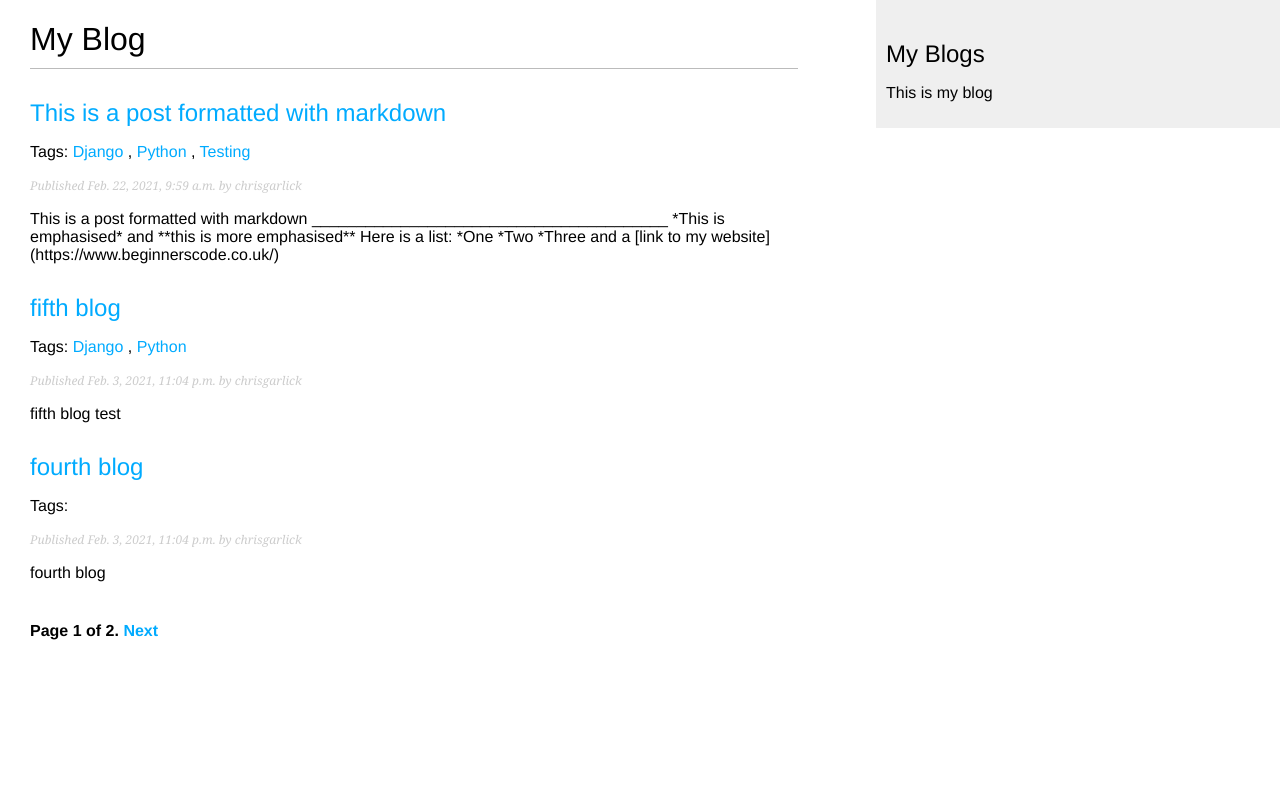
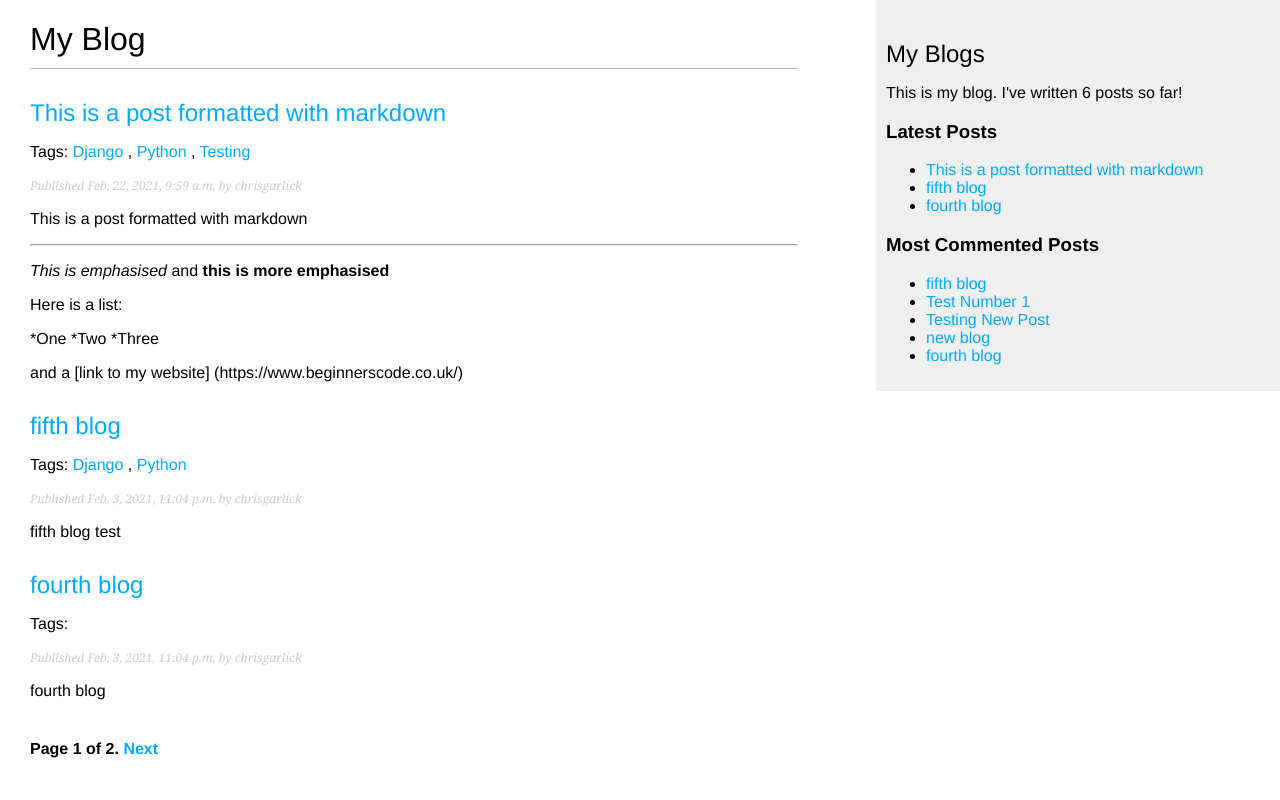
Before and after one commit to Chrisgarlick/Django3, a Django app: page /blog/ in a window 1280 px wide. Run offline with Django 3.2, Linux system fonts and the light colour scheme; data comes from the database, SQL or seed files in the repository; both versions use the stored data as it was after the commit; parts of the project's set-up code (start-up, migrations or seed data) failed here and were passed over.

Commit message:
Up to page 101 - or 76

```diff
--- a/config/blog/templates/blog/base.html
+++ b/config/blog/templates/blog/base.html
@@ -1,4 +1,5 @@
 <!DOCTYPE html>
+{% load blog_tags %}
 {% load static %}
 <html lang="en">
 <head>
@@ -14,7 +15,18 @@
     </div>
     <div id="sidebar">
         <h2>My Blogs</h2>
-        <p>This is my blog</p>
+        <p>This is my blog. I've written {% total_posts %} posts so far!</p>
+        <h3>Latest Posts</h3>
+        {% show_latest_posts 3 %}
+        <h3>Most Commented Posts</h3>
+        {% get_most_commented_posts as most_commented_posts %}
+        <ul>
+            {% for post in most_commented_posts %}
+                <li>
+                    <a href="{{ post.get_absolute_url }}">{{ post.title }}</a>
+                </li>
+            {% endfor %}
+        </ul>
     </div>
 </body>
 </html>
--- a/config/blog/templates/blog/post/detail.html
+++ b/config/blog/templates/blog/post/detail.html
@@ -1,4 +1,5 @@
 {% extends 'blog/base.html' %}
+{% load blog_tags %}
 
 {% block title %}{{ post.title }}{% endblock %}
 
@@ -7,7 +8,7 @@
     <p class="date">
         Published {{ post.publish }} by {{ post.author }}
     </p>
-    {{ post.body|linebreaks }}
+    {{ post.body|markdown }}
     <p><a href="{% url 'blog:post_share' post.id %}">Share this post</a></p>
     <h2>Similar Posts</h2>
     {% for post in similar_posts %}
--- /dev/null
+++ b/config/blog/templates/blog/post/latest_posts.html
@@ -0,0 +1,7 @@
+<ul>
+    {% for post in latest_posts %}
+        <li>
+            <a href="{{ post.get_absolute_url }}">{{ post.title }}</a>
+        </li>
+    {% endfor %}
+</ul>
--- a/config/blog/templates/blog/post/list.html
+++ b/config/blog/templates/blog/post/list.html
@@ -1,5 +1,5 @@
 {% extends 'blog/base.html' %}
-
+{% load blog_tags %}
 {% block title %}My Blog{% endblock %}
 
 {% block content %}
@@ -23,7 +23,7 @@
         <p class="date">
             Published {{ post.publish }} by {{ post.author }}
         </p>
-        {{ post.body|truncatewords:30|linebreaks }}
+        {{ post.body|markdown|truncatewords_html:30 }}
     {% endfor %}
     {% include "pagination.html" with page=posts %}
 {% endblock %}
--- /dev/null
+++ b/config/blog/templatetags/blog_tags.py
@@ -0,0 +1,24 @@
+from django import template
+from django.utils.safestring import mark_safe
+import markdown
+from ..models import Post
+from django.db.models import Count
+
+register = template.Library()
+
+@register.simple_tag
+def total_posts():
+    return Post.published.count()
+
+@register.inclusion_tag('blog/post/latest_posts.html')
+def show_latest_posts(count=5):
+    latest_posts = Post.published.order_by('-publish')[:count]
+    return {'latest_posts': latest_posts}
+
+@register.simple_tag
+def get_most_commented_posts(count=5):
+    return Post.published.annotate(total_comments=Count('comments')).order_by('-total_comments')[:count]
+
+@register.filter(name='markdown')
+def markdown_format(text):
+    return mark_safe(markdown.markdown(text))
--- /dev/null
+++ b/requirements.txt
@@ -0,0 +1,2 @@
+django-taggit=1.3.0
+markdown==3.2.1
```
Also changed, not shown: config/blog/templatetags/__init__.py (added), config/db.sqlite3.
